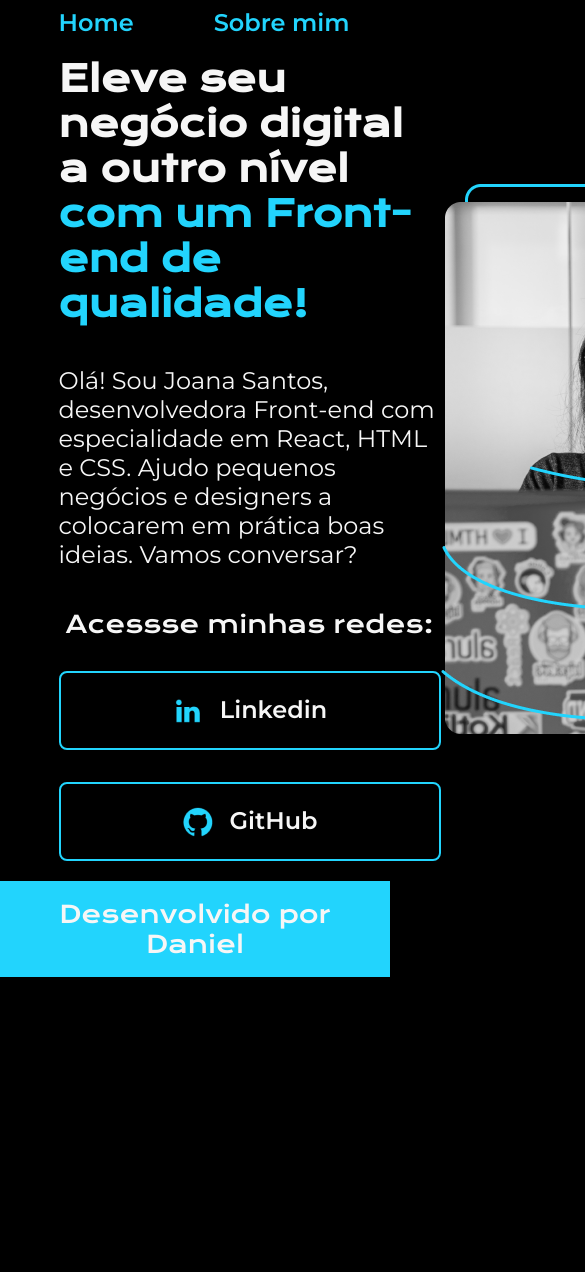
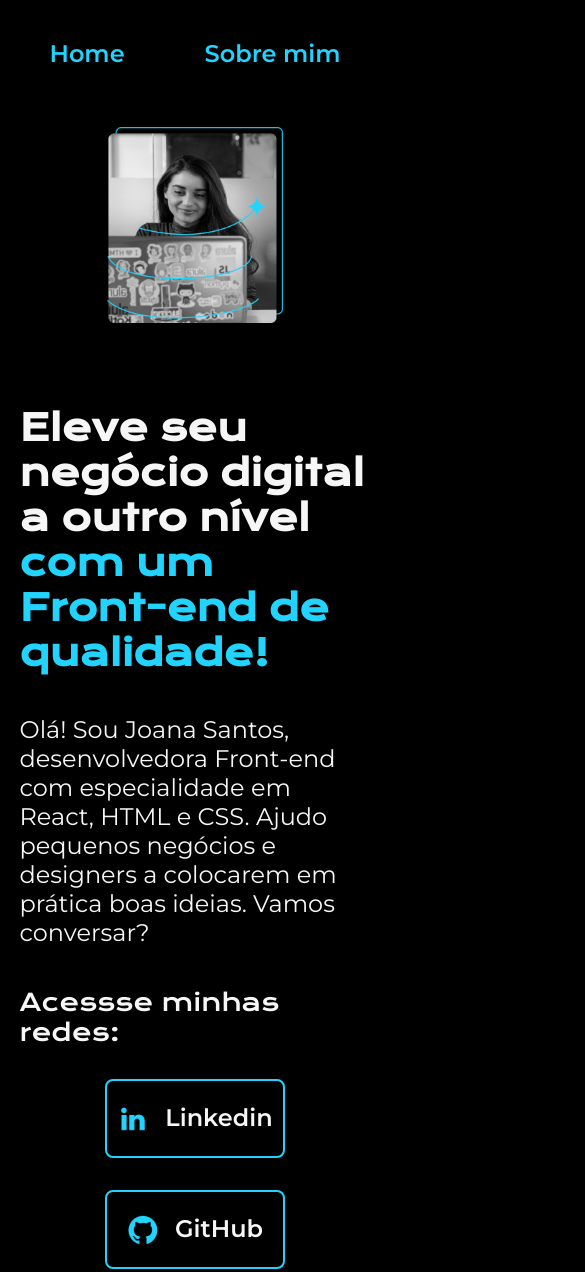
Before and after one commit to Danvsm/AluraCursos, a plain HTML site: page HTML&CSS/portifolio/index.html in a window 390 px wide. Shown: the top 1272 px of the page, 585 px wide, since content can reach past the window. Before the commit the page ends 977 px from the top, so only its background shows below. Drawn offline with nearby package versions, Linux system fonts and the light colour scheme.

Commit message:
Responsividade
Usando @media para deixar mais responsivo em telas menores 1200

```diff
--- a/HTML&CSS/portifolio/css/style.css
+++ b/HTML&CSS/portifolio/css/style.css
@@ -36,7 +36,7 @@ body {
 .cabecalho_menu_link {
     color: var(--cor-terceria);
     font-family: var(--fonte-secundaria);
-    font-size: 24px;
+    font-size: 1.5rem;
     font-weight: 600;
     text-decoration: none;
 }
@@ -46,6 +46,7 @@ body {
     display: flex;
     align-items: center;
     justify-content: space-between;
+    gap: 82px;
 }
 
 .apresentacao__conteudo {
@@ -53,13 +54,13 @@ body {
     display: flex;
     flex-direction: column;
     gap: 40px;
-    width: 615px;
+    width: 50%;
 
 }
 
 .apresentacao_conteudo__titulo {
 
-        font-size: 36px;
+        font-size: 2.25rem;
         font-family: var(--fonte-primaria);
 }
 
@@ -69,7 +70,7 @@ body {
 }
 
 .apresentacao__conteudo__texto {
-    font-size: 24px;
+    font-size: 1.5rem;
     font-family: var(--fonte-secundaria);
 }
 
@@ -87,14 +88,14 @@ body {
     font-weight: 400;
 }
 
-.apresentacao__links__link {
+.apresentacao__links__navegacao {
     /* background-color: #22D4FD; */
     display: flex;
     justify-content: center;
     gap: 16px;
 
     color: var(--cor-secundaria);
-    width: 378px;
+    width: 50%;
 
     border: 2px solid var(--cor-terceria);
 
@@ -103,7 +104,7 @@ body {
     text-align: center;
     text-shadow: 1px 1px 1px  rgba(0, 0, 0, 0.087);
     border-radius: 8px;
-    font-size: 24px;
+    font-size: 1.5rem;
     padding: 21.5px 0;
     text-decoration: none;
 }
@@ -111,17 +112,52 @@ body {
 .apresentacao__links__link:hover {
     background-color: var(--cor-hover);
 }
+.apresentacao__imagem {
+    width: 50%;
 
+}
 .rodape {
 
+    position: fixed;
+    bottom: 0;
+    left: 0;
+    width: 100%;
 
     padding: 18px;
     color: var(--cor-secundaria);
     background-color: var(--cor-terceria);
     text-align: center;
     font-family: var(--fonte-primaria);
-    font-size: 24px;
+    font-size: 1.5rem;
     font-weight: 400;
+}
 
+@media (max-width: 1200px){
+    .cabecalho{
+        padding: 10%;
 
+    }
+
+    .cabecalho_menu{
+        justify-content: center;
+    }
+
+    .apresentacao {
+        flex-direction: column-reverse;
+        padding: 5%;
+
+    }
+
+    .apresentacao__conteudo {
+        width: auto;
+    }
+
+    .rodape {
+
+        position: relative;
+        width: 100%;
+
+        padding: 15px;
+
+    }
 }
--- a/HTML&CSS/portifolio/index.html
+++ b/HTML&CSS/portifolio/index.html
@@ -22,11 +22,11 @@
             </p>
             <div class="apresentacao__links">
                 <h2 class="apresentacao_links_subtitulos">Acessse minhas redes:</h2>
-                <a href="#" class="apresentacao__links__link">
+                <a href="#" class="apresentacao__links__navegacao">
                     <img src="img/Logo linkedin.png" alt="icone_linkedin">
                     Linkedin
                 </a>
-                <a href="#" class="apresentacao__links__link">
+                <a href="#" class="apresentacao__links__navegacao">
                     <img src="img/Logo Github.png" alt="icone_github">
                     GitHub
                 </a>
@@ -34,7 +34,7 @@
 
         </section>
 
-        <img src="img/47.png" alt="Foto da Joana Santos Programando">
+        <img src="img/47.png" alt="Foto da Joana Santos Programando" class="apresentacao__imagem">
     </main>
     <footer class="rodape">
         <p> Desenvolvido por Daniel </p>
```
Also changed, not shown: HTML&CSS/portifolio/about.html (+1 -1 lines).
